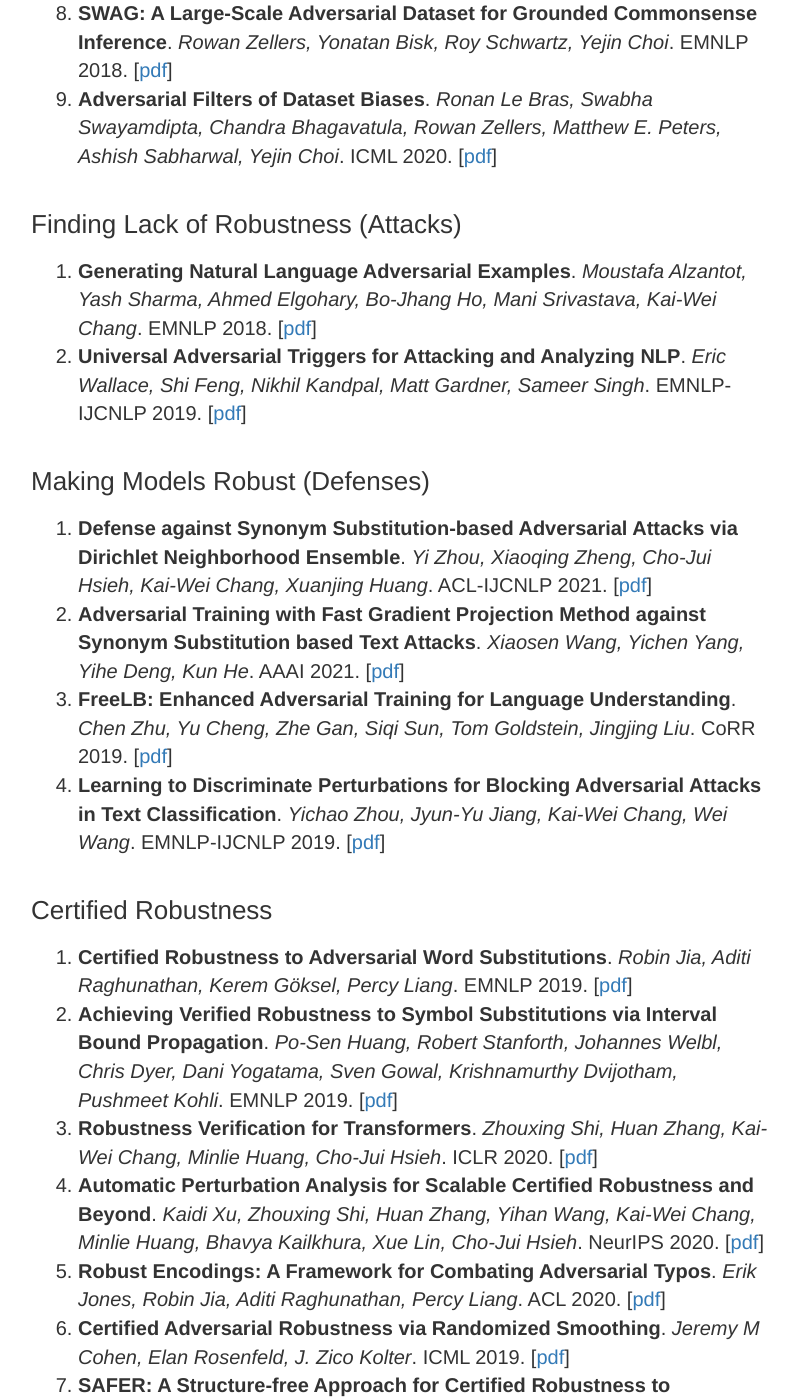
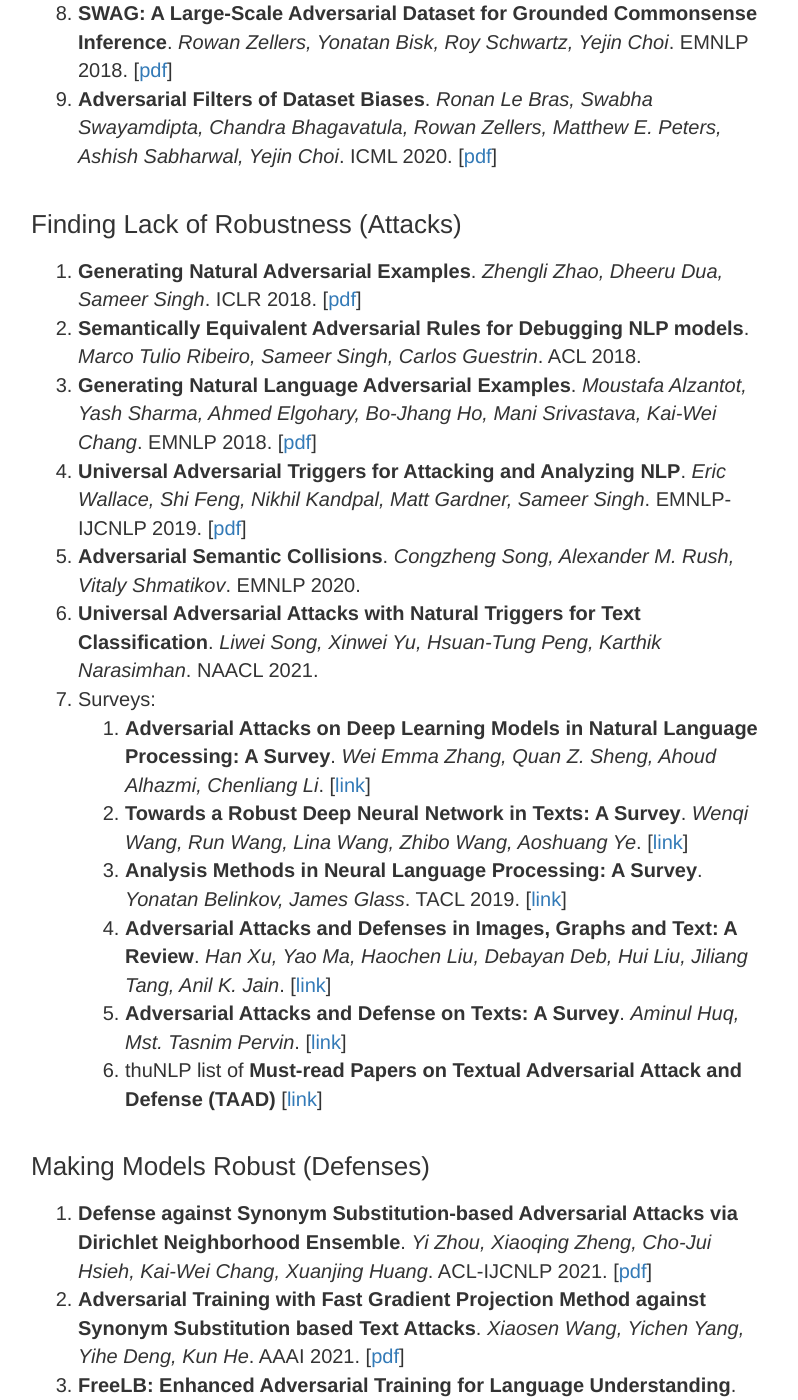
Before and after one commit to llms-robustness-2025/llms-robustness-2025.github.io, a Jekyll site: the page built from references.md, in a window 1280 px wide and 1400 px high, scrolled down 1145 px. Shown: the whole window, without its empty margins (239-1037 px from the left). Built offline with Jekyll 4.4.1, drawn with Linux system fonts in a browser that asks for light colours.

Commit message:
added bunch of adversarial attack papers

```diff
--- a/references.md
+++ b/references.md
@@ -20,9 +20,19 @@ permalink: /references
 
 
 ### Finding Lack of Robustness (Attacks)
+1. **Generating Natural Adversarial Examples**. *Zhengli Zhao, Dheeru Dua, Sameer Singh*. ICLR 2018. [[pdf](https://arxiv.org/abs/1710.11342)]
+1. **Semantically Equivalent Adversarial Rules for Debugging NLP models**. *Marco Tulio Ribeiro, Sameer Singh, Carlos Guestrin*. ACL 2018.
 1. **Generating Natural Language Adversarial Examples**. *Moustafa Alzantot, Yash Sharma, Ahmed Elgohary, Bo-Jhang Ho, Mani Srivastava, Kai-Wei Chang*. EMNLP 2018. [[pdf](https://www.aclweb.org/anthology/D18-1316)]
 1. **Universal Adversarial Triggers for Attacking and Analyzing NLP**. *Eric Wallace, Shi Feng, Nikhil Kandpal, Matt Gardner, Sameer Singh*. EMNLP-IJCNLP 2019. [[pdf](https://aclanthology.org/D19-1221.pdf)]
-
+1. **Adversarial Semantic Collisions**. *Congzheng Song, Alexander M. Rush, Vitaly Shmatikov*. EMNLP 2020.
+1. **Universal Adversarial Attacks with Natural Triggers for Text Classification**. *Liwei Song, Xinwei Yu, Hsuan-Tung Peng, Karthik Narasimhan*. NAACL 2021.
+1. Surveys:
+    1. **Adversarial Attacks on Deep Learning Models in Natural Language Processing: A Survey**. *Wei Emma Zhang, Quan Z. Sheng, Ahoud Alhazmi, Chenliang Li*. [[link](https://arxiv.org/abs/1901.06796)]
+    1. **Towards a Robust Deep Neural Network in Texts: A Survey**. *Wenqi Wang, Run Wang, Lina Wang, Zhibo Wang, Aoshuang Ye*. [[link](https://arxiv.org/abs/1902.07285)]
+    1. **Analysis Methods in Neural Language Processing: A Survey**. *Yonatan Belinkov, James Glass*. TACL 2019. [[link](https://aclanthology.org/Q19-1004/)]
+    1. **Adversarial Attacks and Defenses in Images, Graphs and Text: A Review**. *Han Xu, Yao Ma, Haochen Liu, Debayan Deb, Hui Liu, Jiliang Tang, Anil K. Jain*. [[link](https://arxiv.org/abs/1909.08072)]
+    1. **Adversarial Attacks and Defense on Texts: A Survey**. *Aminul Huq, Mst. Tasnim Pervin*. [[link](https://arxiv.org/abs/2005.14108)]
+    1. thuNLP list of **Must-read Papers on Textual Adversarial Attack and Defense (TAAD)** [[link](https://github.com/thunlp/TAADpapers)]
 
 
 ### Making Models Robust (Defenses)
```
